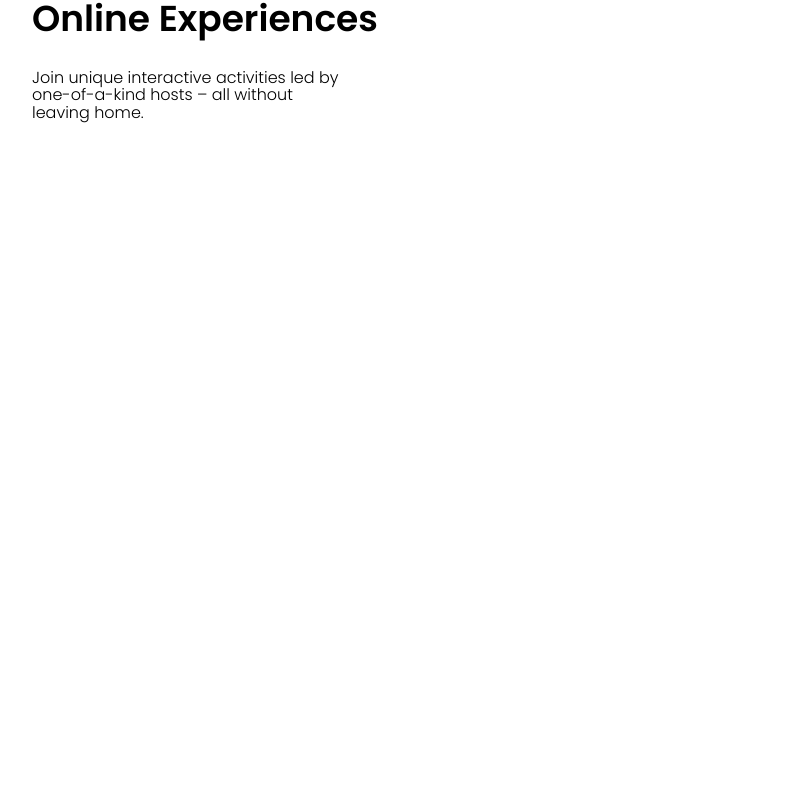
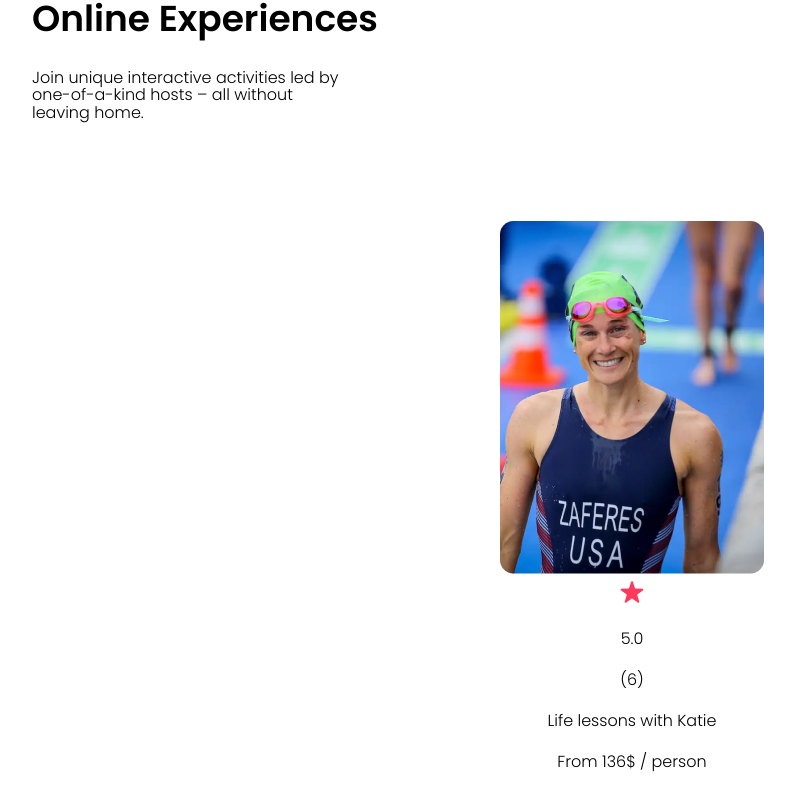
Before and after one commit to carlawlls/react-airbnb-clone, a React (Vite) app: page / in a window 1280 px wide. Shown: the part 495-1304 px from the top of the page, without its empty margins (8-803 px from the left). Before the commit the page ends 800 px from the top, so only its background shows below. Built offline with nearby package versions, Linux system fonts and the light colour scheme.

Commit message:
added card component

```diff
--- a/src/App.jsx
+++ b/src/App.jsx
@@ -2,6 +2,7 @@ import { useState } from 'react'
 import './App.css'
 import Navbar from './components/Navbar'
 import Hero from './components/Hero'
+import Card from './components/Card'
 
 function App() {
   const [count, setCount] = useState(0)
@@ -10,6 +11,7 @@ function App() {
     <div className="App">
       <Navbar />
       <Hero />
+      <Card />
     </div>
   )
 }
--- /dev/null
+++ b/src/components/Card.jsx
@@ -0,0 +1,18 @@
+import React from 'react'
+
+function Card() {
+  return (
+    <section className='card'>
+      <img className="card--img" src="./src/images/card.png" />
+      <div className="review">
+        <img className="card--star" src="./src/images/star.png" />
+        <p className='rating'>5.0</p>
+        <p className='count'>(6)</p>
+      </div>
+      <p>Life lessons with Katie</p>
+      <p className='price'>From 136$ / person</p>
+    </section>
+  )
+}
+
+export default Card
```
Also changed, not shown: src/images/card.png (added), src/images/star.png (added).
